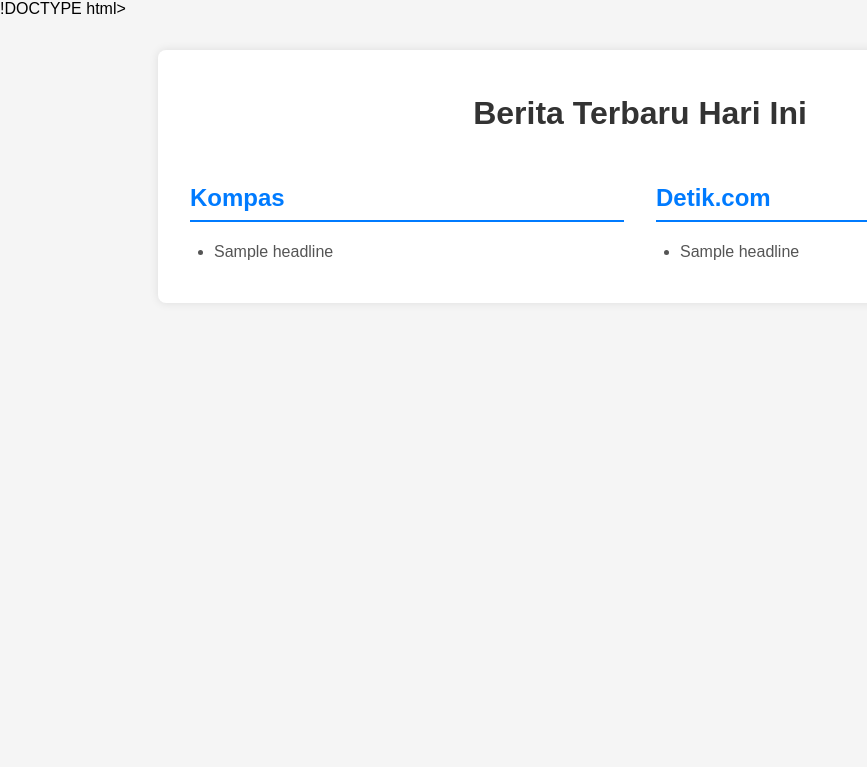
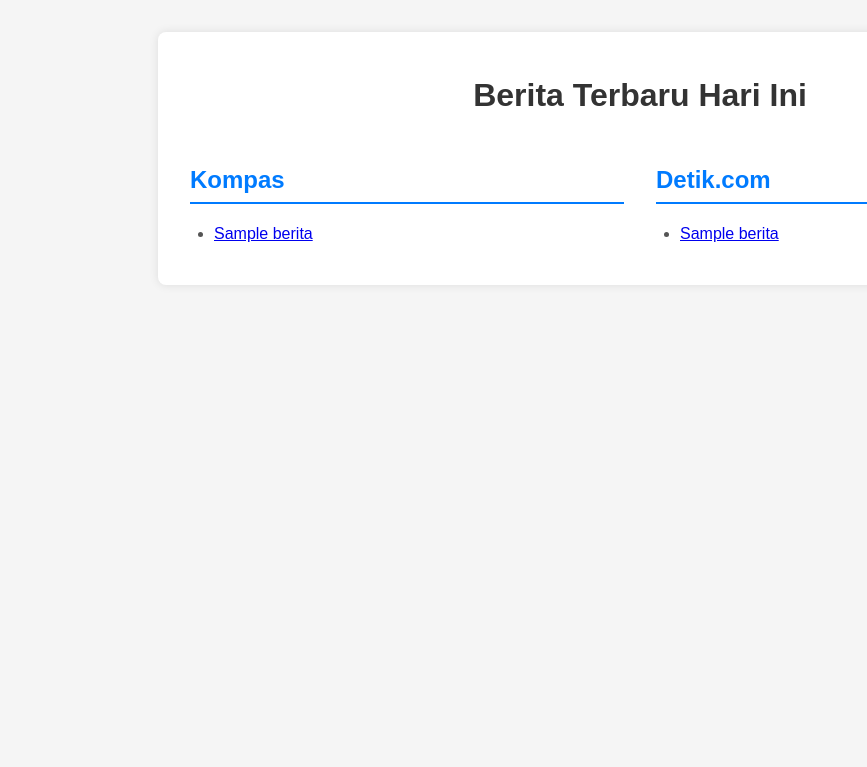
Before and after one commit to SunnFlower47/data_scraping, a Flask app: template templates/index.html in a window 1280 px wide. Shown: the top 767 px of the page, without its empty margins (0-867 px from the left). Run offline with Flask 3, Linux system fonts and the light colour scheme; the template is opened without the code that fills it: most values are stand-ins (such as "Sample title", 1, 10 or a date in 2020).

Commit message:
penambahan link berita

```diff
--- a/main.py
+++ b/main.py
@@ -22,25 +22,41 @@ def filtering(media_name):
 def scrape_news(media_name, url):
     try:
         headers = {'User-Agent': 'Mozilla/5.0'}
-        response = requests.get(url, headers=headers, timeout=5)
+        response = requests.get(url, headers=headers, timeout=10)
         soup = BeautifulSoup(response.text, 'html.parser')
 
-        element_name, class_name = filtering(media_name)
+        news_list = []
 
-        if class_name:
-            headlines = soup.find_all(element_name, class_=class_name)
-        else:
-            headlines = soup.find_all(element_name)
+        if media_name == "kompas":
+            # Struktur: <div class="hlItem"><a href="..."><h1 class="hlTitle">Judul</h1></a></div>
+            items = soup.find_all('div', class_='hlItem')
+            for item in items:
+                a_tag = item.find('a', href=True)
+                h1_tag = a_tag.find('h1', class_='hlTitle') if a_tag else None
+                if a_tag and h1_tag:
+                    title_text = h1_tag.get_text(strip=True)
+                    link = a_tag['href']
+                    news_list.append({"title": title_text, "link": link})
 
-        if not headlines:
-            return ["Tidak ada berita ditemukan."]
+        elif media_name == "detik":
+            # Struktur: <h2 class="media__title"><a href="...">Judul</a></h2>
+            headlines = soup.find_all("h2", class_="media__title")
+            for headline in headlines:
+                link_tag = headline.find('a', href=True)
+                if link_tag:
+                    title = link_tag.get_text(strip=True)
+                    link = link_tag['href']
+                    news_list.append({"title": title, "link": link})
 
-        news_list = [headline.get_text(strip=True) for headline in headlines if len(headline.get_text(strip=True)) > 20]
+        if not news_list:
+            return [{"title": "Tidak ada berita ditemukan.", "link": "#"}]
 
         return news_list[:10]
+
     except Exception as e:
         print(f"Error saat scraping {media_name}: {e}")
-        return ["Gagal mengambil berita."]
+        return [{"title": "Gagal mengambil berita.", "link": "#"}]
+
 
 
 @app.route('/')
--- a/requirements.txt
+++ /dev/null
@@ -1,2 +0,0 @@
-flask==2.3.2
-groq
--- a/templates/index.html
+++ b/templates/index.html
@@ -1,4 +1,4 @@
-!DOCTYPE html>
+<!DOCTYPE html>
 <html lang="id">
 <head>
     <meta charset="UTF-8" />
@@ -15,28 +15,25 @@
         <section class="news-section">
             <div class="news-container">
                 <h2>Kompas</h2>
-                {% if kompas %}
-                    <ul class="news-list">
-                        {% for headline in kompas %}
-                            <li>{{ headline }}</li>
-                        {% endfor %}
-                    </ul>
+                <ul class="news-list">
+                {% for berita in kompas %}
+                    <li><a href="{{ berita.link }}" target="_blank">{{ berita.title }}</a></li>
                 {% else %}
                     <p>Tidak ada berita dari Kompas.</p>
-                {% endif %}
+                {% endfor %}
+                </ul>
             </div>
 
+            <!-- Detik -->
             <div class="news-container">
                 <h2>Detik.com</h2>
-                {% if detik %}
-                    <ul class="news-list">
-                        {% for headline in detik %}
-                            <li>{{ headline }}</li>
-                        {% endfor %}
-                    </ul>
+                <ul class="news-list">
+                {% for berita in detik %}
+                    <li><a href="{{ berita.link }}" target="_blank">{{ berita.title }}</a></li>
                 {% else %}
                     <p>Tidak ada berita dari Detik.com.</p>
-                {% endif %}
+                {% endfor %}
+                </ul>
             </div>
         </section>
     </div>
```
Also changed, not shown: 2 other files.
